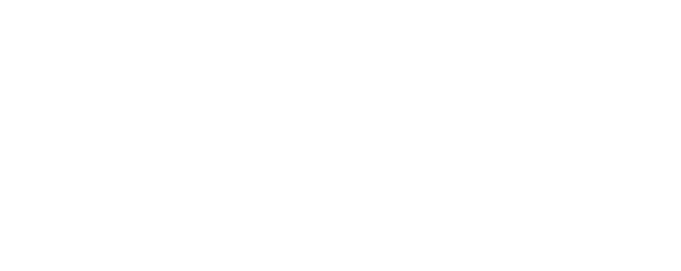
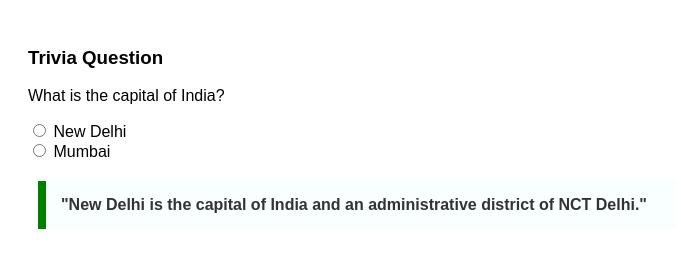
Before and after one commit to acciojob/trivia-Biman-pakhira, a website: page main.html in a window 1280 px wide. Shown: the whole page, without its empty margins (0-681 px from the left). Drawn offline with Linux system fonts and the light colour scheme.

Commit message:
created a submission

```diff
--- a/main.html
+++ b/main.html
@@ -1,16 +1,48 @@
 <!DOCTYPE html>
+<html>
+<head>
+<style>
+  /* Styling for the Blockquote */
+  blockquote {
+    max-width: 600px;
+    margin: 10px;
+    padding: 15px;
+    border-left: 8px solid green;
+    background-color: #f8fffe;
+    font-weight: bold;
+    font-family: sans-serif;
+    color: #333;
+  }
 
-<html>
+  /* Basic styling for the quiz layout */
+  .quiz-container {
+    font-family: sans-serif;
+    padding: 20px;
+  }
 
-<head>
-	<link rel="stylesheet" href="styles.css">
+  .options {
+    margin-bottom: 20px;
+  }
+</style>
 </head>
+<body>
 
-<body>
-	<!-- the entire body must be written by student -->
-    <script type="text/javascript" src="./script.js">
-</script>
+<div class="quiz-container">
+  <h3>Trivia Question</h3>
+  <p>What is the capital of India?</p>
+
+  <div class="options">
+    <input type="radio" id="new-delhi" name="capital" value="New Delhi">
+    <label for="new-delhi">New Delhi</label><br>
+
+    <input type="radio" id="mumbai" name="capital" value="Mumbai">
+    <label for="mumbai">Mumbai</label>
+  </div>
+
+  <blockquote cite="https://en.wikipedia.org/wiki/New_Delhi">
+    "New Delhi is the capital of India and an administrative district of NCT Delhi."
+  </blockquote>
+</div>
 
 </body>
-
 </html>
```
